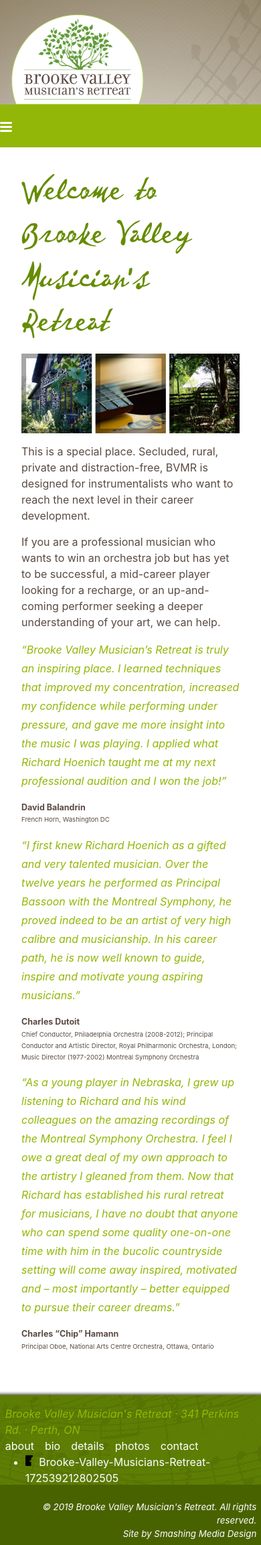
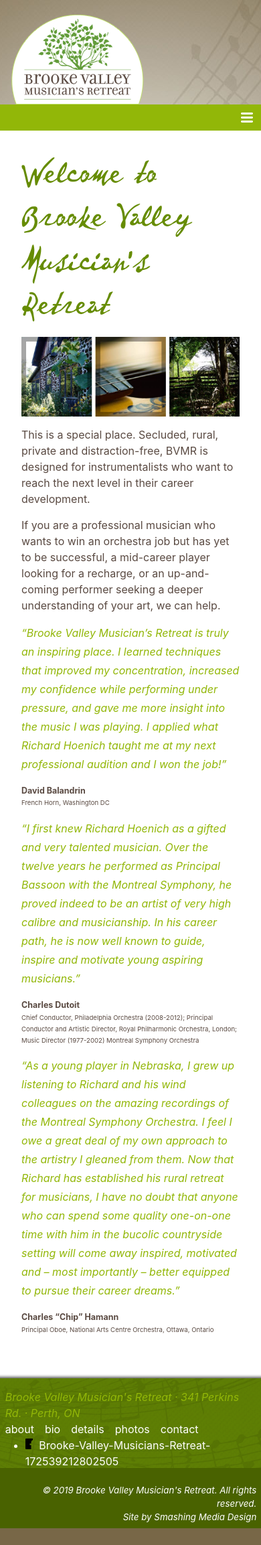
Before and after one commit to phenaproxima/brookevalleymusic.com, a Jekyll site: the page built from index.md, in a window 390 px wide. Shown: the whole page at 67% size. Built offline with Jekyll 4.4.1, drawn with Linux system fonts in a browser that asks for light colours; after the commit the page ends 2282 px from its top, so only the background shows below that.

Commit message:
Improved mobile navigation trigger.

```diff
--- a/_includes/header.html
+++ b/_includes/header.html
@@ -11,6 +11,7 @@
       <nav class="site-nav">
         <input type="checkbox" id="nav-trigger" class="nav-trigger" />
         <label for="nav-trigger">
+          <span class="visually-hidden">Menu</span>
           <span class="menu-icon">
             <svg viewBox="0 0 18 15" width="18px" height="15px">
               <path d="M18,1.484c0,0.82-0.665,1.484-1.484,1.484H1.484C0.665,2.969,0,2.304,0,1.484l0,0C0,0.665,0.665,0,1.484,0 h15.032C17.335,0,18,0.665,18,1.484L18,1.484z M18,7.516C18,8.335,17.335,9,16.516,9H1.484C0.665,9,0,8.335,0,7.516l0,0 c0-0.82,0.665-1.484,1.484-1.484h15.032C17.335,6.031,18,6.696,18,7.516L18,7.516z M18,13.516C18,14.335,17.335,15,16.516,15H1.484 C0.665,15,0,14.335,0,13.516l0,0c0-0.82,0.665-1.483,1.484-1.483h15.032C17.335,12.031,18,12.695,18,13.516L18,13.516z"/>
--- a/assets/main.scss
+++ b/assets/main.scss
@@ -231,6 +231,7 @@ $logo-left-margin: 50px;
 
 .site-nav {
   color: white;
+  padding: 12px;
   font-size: 2.5em;
   line-height: 1.6em;
   background-color: $green;
@@ -238,6 +239,7 @@ $logo-left-margin: 50px;
 
   @include full-size {
     background-color: transparent;
+    padding: 0;
   }
 
   &:before {
@@ -261,7 +263,7 @@ $logo-left-margin: 50px;
 
     @include full-size {
       box-shadow: 0 0 6px rgba(0, 0, 0, .4);
-      padding-left: $logo-left-margin + 236px;
+      padding-left: $logo-left-margin + 201px;
     }
   }
 
@@ -272,22 +274,21 @@ $logo-left-margin: 50px;
   a {
     color: inherit;
     display: block;
+    margin-left: 1rem;
     text-decoration: none;
     text-transform: lowercase;
 
     @include full-size {
       display: inline-block;
-    }
-
-    // Gaps between nav items, but not on the last one
-    &:not(:last-child) {
-      margin-right: 2rem;
+      margin-left: 2rem;
     }
   }
 
   label[for="nav-trigger"] {
+    text-align: right;
     cursor: pointer;
     display: block;
+    line-height: 0;
     z-index: 2;
 
     @include full-size {
```
Also changed, not shown: assets/images/photos/006.jpg, assets/images/photos/007.jpg.
